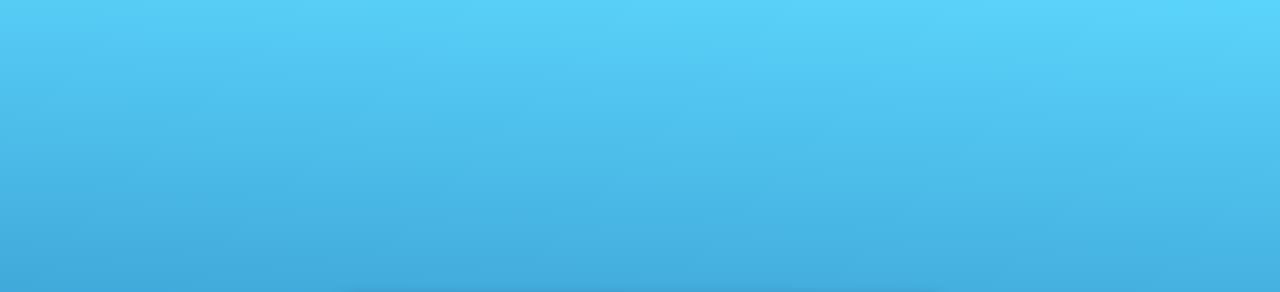
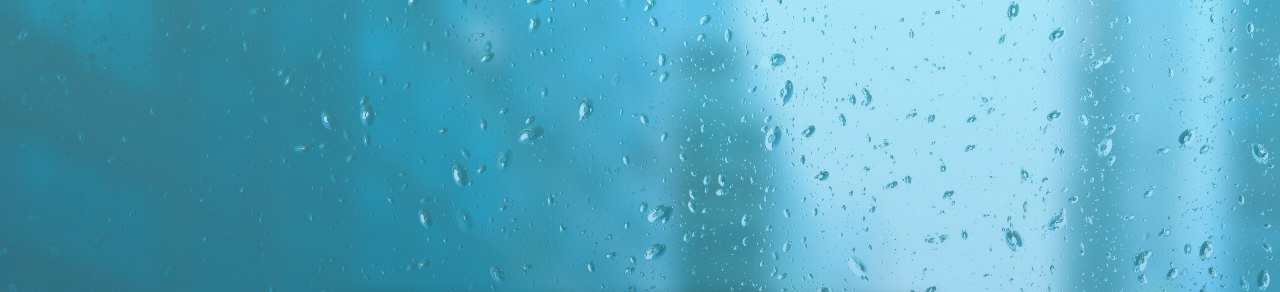
Before and after one commit to pehks1980/ans, a plain HTML site: page playbooks/web/index.html in a window 1280 px wide. Shown: the top 292 px of the page. Drawn offline with Linux system fonts and the light colour scheme.

```diff
--- a/playbooks/web/index.html
+++ b/playbooks/web/index.html
@@ -8,7 +8,7 @@
         body {
             margin: 0;
             font-family: Arial, sans-serif;
-            background: linear-gradient(3deg, #1b6dae, #5bd4fb);
+            background:linear-gradient(3deg, rgba(27, 109, 174, 0.5), rgba(91, 212, 251, 0.5)), url(backgr.jpg);
             color: #fff;
             text-align: center;
             display: flex;
```
Also changed, not shown: playbooks/out/play5_out1.txt (added), playbooks/web/backgr.jpg (added), 6 other files.
